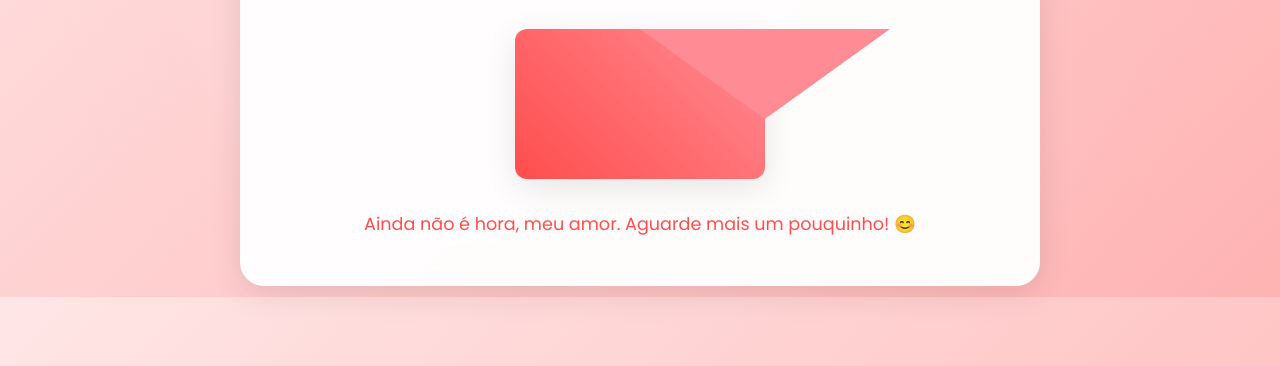
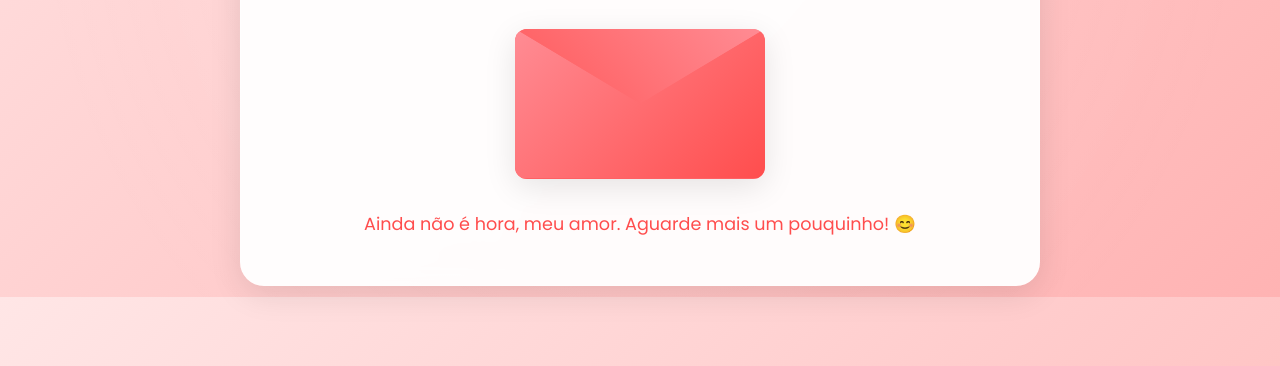
Before and after one commit to danielbmata/daniel-to-sabrina, a website: page public/check-date.html in a window 1280 px wide. Shown: the part 503-869 px from the top of the page. Drawn offline with nearby package versions, Linux system fonts and the light colour scheme.

Commit message:
fix: corrigindo estilo do envelope na página de verificação de data

```diff
--- a/public/check-date.html
+++ b/public/check-date.html
@@ -63,27 +63,46 @@
             box-shadow: var(--shadow);
             transform-style: preserve-3d;
             perspective: 1000px;
-        }
-
-        .envelope:hover {
-            transform: scale(1.05) rotate3d(1, 1, 0, 15deg);
+            overflow: hidden;
         }
 
         .envelope::before {
             content: '';
             position: absolute;
             top: 0;
-            width: 0;
-            height: 0;
-            border-left: calc(clamp(180px, 30vw, 250px) * 0.5) solid transparent;
-            border-right: calc(clamp(180px, 30vw, 250px) * 0.5) solid transparent;
-            border-top: calc(clamp(108px, 18vw, 150px) * 0.6) solid var(--secondary-color);
+            left: 0;
+            width: 100%;
+            height: 100%;
+            background: linear-gradient(45deg, var(--primary-color), var(--secondary-color));
+            clip-path: polygon(0 0, 50% 50%, 100% 0);
             transition: transform 0.5s ease;
             transform-origin: top;
+            z-index: 2;
+        }
+
+        .envelope::after {
+            content: '';
+            position: absolute;
+            top: 0;
+            left: 0;
+            width: 100%;
+            height: 100%;
+            background: linear-gradient(135deg, var(--secondary-color), var(--primary-color));
+            clip-path: polygon(0 0, 50% 50%, 100% 0, 100% 100%, 0 100%);
+            z-index: 1;
         }
 
         .envelope.open::before {
             transform: rotateX(180deg);
+        }
+
+        .envelope:hover {
+            transform: scale(1.05) rotate3d(1, 1, 0, 15deg);
+            box-shadow: 0 15px 30px rgba(255, 77, 77, 0.3);
+        }
+
+        .envelope.open:hover {
+            transform: scale(1.05) rotate3d(1, 1, 0, -15deg);
         }
 
         .error-message {
```
